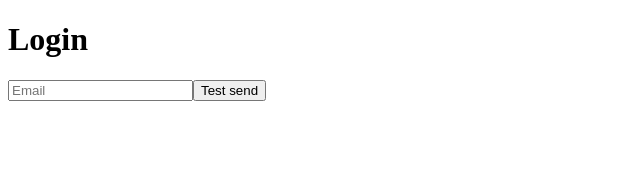
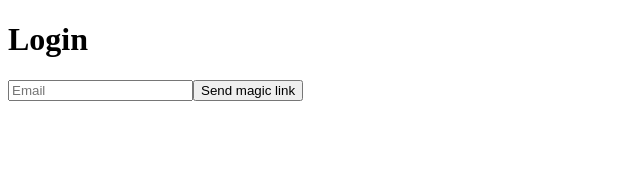
Before and after one commit to huy-tran06/huy-tran06.github.io, a Vue app in the folder Mini-Axami/: page / in a window 1280 px wide. Shown: the top 170 px of the page, without its empty margins (0-640 px from the left). Built offline with nearby package versions, Linux system fonts and the light colour scheme; no server answers.

Commit message:
supabase email done

```diff
--- a/Mini-Axami/src/main.js
+++ b/Mini-Axami/src/main.js
@@ -2,5 +2,13 @@ import { createApp } from 'vue'
 import { createPinia } from 'pinia'
 import router from "./router"
 import App from './App.vue'
+import { useAuthStore } from './stores/auth'
 
-createApp(App).use(createPinia()).use(router).mount("#app")
+const app = createApp(App)
+app.use(createPinia())
+app.use(router)
+
+const auth = useAuthStore()
+auth.init()
+
+app.mount('#app')
--- a/Mini-Axami/src/stores/auth.js
+++ b/Mini-Axami/src/stores/auth.js
@@ -9,6 +9,10 @@ export const useAuthStore = defineStore("auth", {
         async init() {
             const getUser = await supabase.auth.getUser()
             this.user = getUser.data.user
+
+            supabase.auth.onAuthStateChange((_event, session) => {
+                this.user = session?.user ?? null
+            })
         }
     }
 })
--- a/Mini-Axami/src/views/Login.vue
+++ b/Mini-Axami/src/views/Login.vue
@@ -23,7 +23,7 @@
     <div>
         <h1>Login</h1>
         <input v-model="email" placeholder="Email"/>
-        <button @click="login">Test send</button>
+        <button @click="login">Send magic link</button>
     </div>
 
 </template>
```
Also changed, not shown: 1 other file (tests, documents, lock files or other folders).
